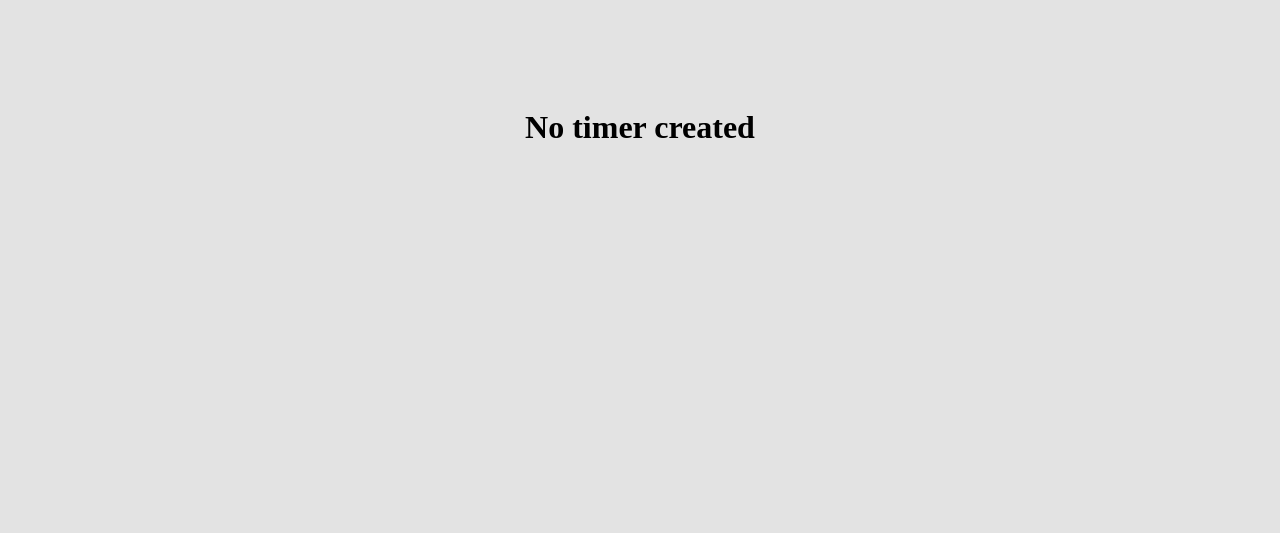
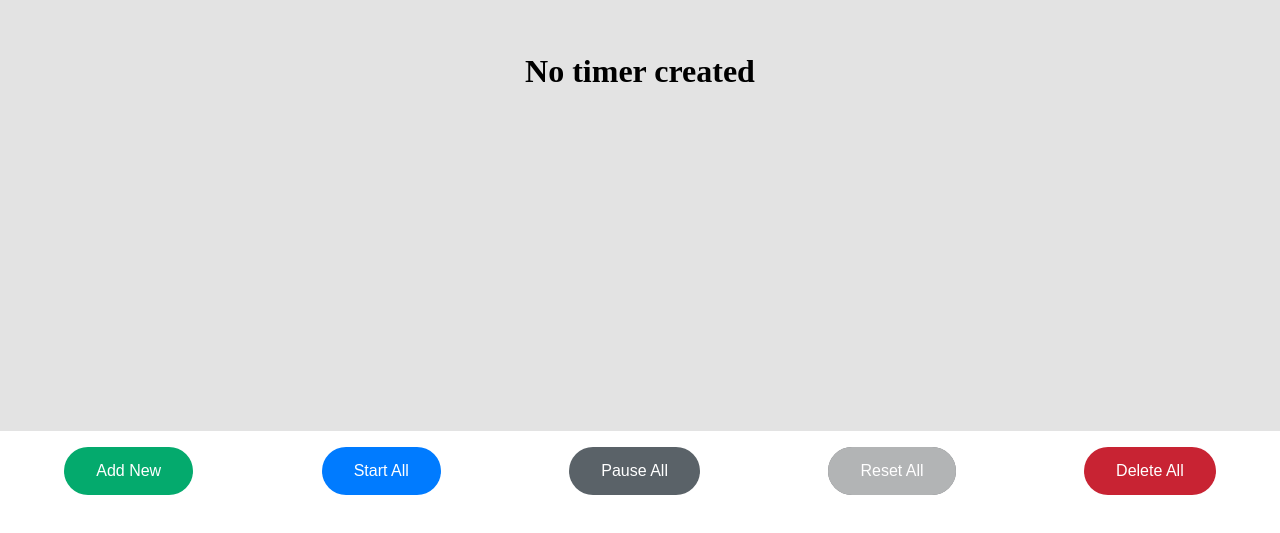
Before and after one commit to somnath-official/react-timer-app, a React (Vite) app: page / in a window 1280 px wide. Shown: the part 289-822 px from the top of the page. After the commit the page ends 800 px from the top, so only its background shows below. Built offline with nearby package versions, Linux system fonts and the light colour scheme.

Commit message:
Styling button

```diff
--- a/src/App.css
+++ b/src/App.css
@@ -1,6 +1,6 @@
 .timer-container {
   display: flex;
-  min-height: 100vh;
+  height: calc(100vh - 112px);
   overflow-y: auto;
   background-color: #e3e3e3;
   gap: 16px;
--- a/src/App.tsx
+++ b/src/App.tsx
@@ -2,6 +2,7 @@ import { useSelector } from 'react-redux'
 import './App.css'
 import Timer from './components/timer/Timer'
 import { RootState } from './store'
+import TimerAction from './components/timerAction/TimerAction'
 
 function App() {
   const timerData = useSelector((state: RootState) => state.timer)
@@ -17,9 +18,7 @@ function App() {
           : <div className='no-timer-created'>No timer created</div>
         }
       </div>
-      {/* <div className='timer-action-container'>
-        <button onClick={() => setStartTimer(true)}>Start</button>
-      </div> */}
+      <TimerAction />
     </>
   )
 }
--- /dev/null
+++ b/src/components/timerAction/TimerAction.css
@@ -0,0 +1,69 @@
+.timer-action-container {
+  height: 80px;
+  display: flex;
+  justify-content: space-around;
+  align-items: center;
+}
+
+button.btn {
+  border: none;
+  padding: 15px 32px;
+  text-align: center;
+  text-decoration: none;
+  display: inline-block;
+  font-size: 16px;
+  cursor: pointer;
+  border-radius: 32px;
+  transition: all 0.1s ease-in-out;
+  position: relative;
+}
+
+button.btn:hover {
+  box-shadow: 1px 1px 8px black;
+}
+
+button.btn:active {
+  transform: scale(0.91);
+}
+
+button.btn.btn-success {
+  background-color: #04AA6D;
+  color: white;
+}
+
+button.btn.btn-primary {
+  background-color: #007bff;
+  color: white;
+}
+
+button.btn.btn-secondary {
+  background-color: #5a6268;
+  color: white;
+}
+
+button.btn.btn-dark {
+  background-color: #23272b;
+  color: white;
+}
+
+button.btn.btn-danger {
+  background-color: #c82333;
+  color: white;
+}
+
+button.btn:disabled {
+  box-shadow: none;
+  cursor: initial;
+  transform: scale(1)
+}
+
+button.btn:disabled::after {
+  content: '';
+  position: absolute;
+  top: 0px;
+  left: 0px;
+  width: 100%;
+  height: 100%;
+  background-color: #ffffffa6;
+  border-radius: 32px;
+}
--- /dev/null
+++ b/src/components/timerAction/TimerAction.tsx
@@ -0,0 +1,15 @@
+import './TimerAction.css'
+
+const TimerAction = () => {
+  return (
+    <div className='timer-action-container'>
+      <button className='btn btn-success'>Add New</button>
+      <button className='btn btn-primary'>Start All</button>
+      <button className='btn btn-secondary'>Pause All</button>
+      <button className='btn btn-dark' disabled>Reset All</button>
+      <button className='btn btn-danger'>Delete All</button>
+    </div>
+  )
+}
+
+export default TimerAction
```
